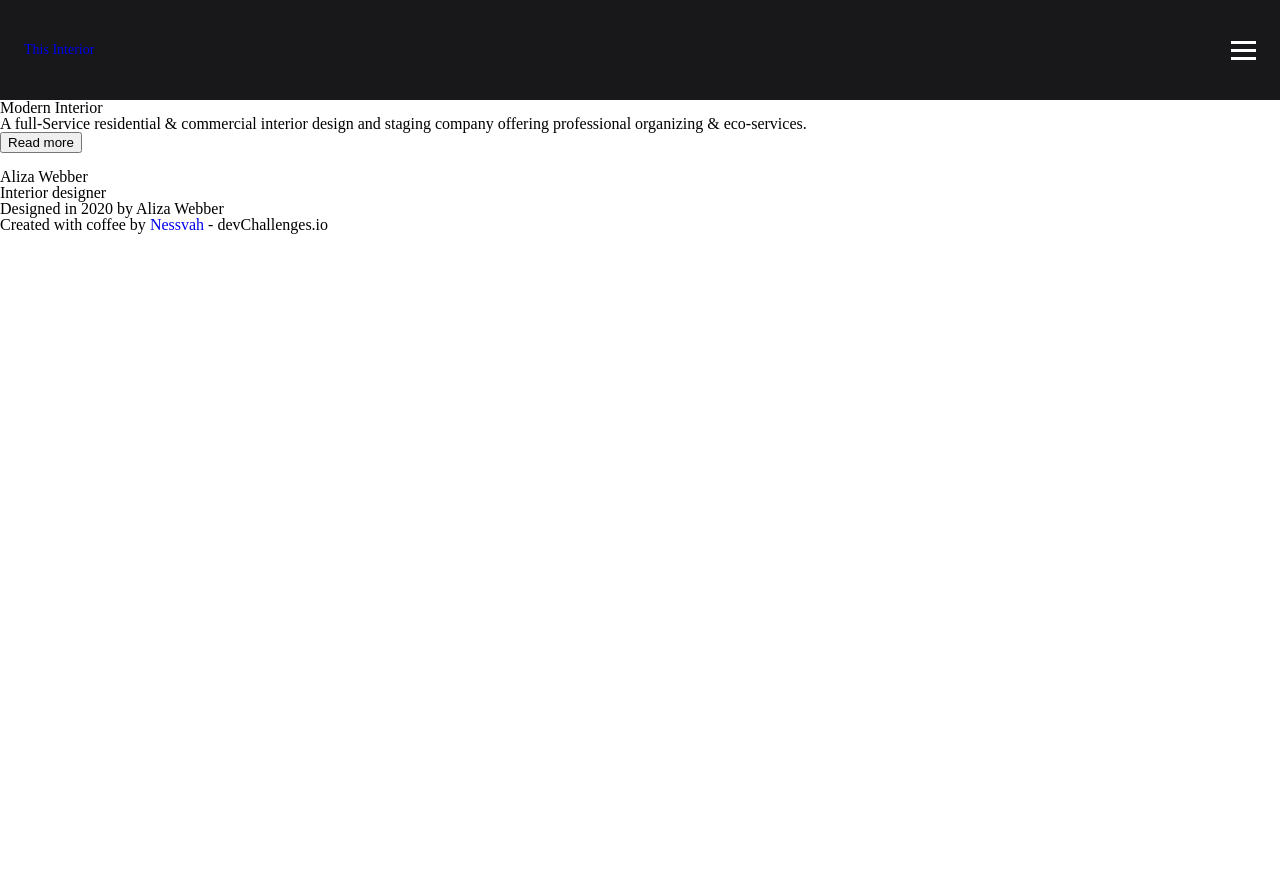
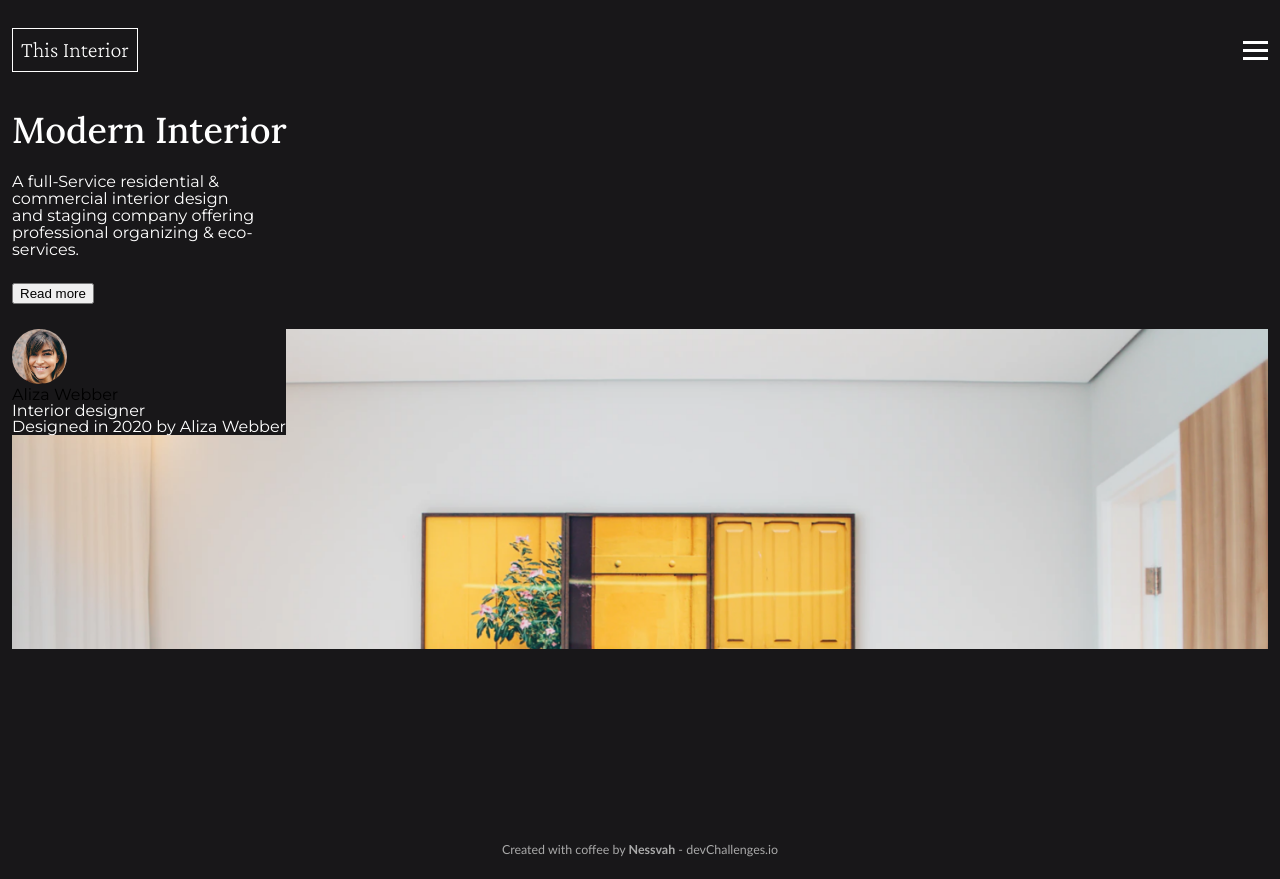
Before and after one commit to Nessvah/Interior-consultant, a plain HTML site: page index.html in a window 1280 px wide. Before the commit the page ends 800 px from the top, so only its background shows below. Drawn offline with nearby package versions, Linux system fonts and the light colour scheme.

Commit message:
add footer

```diff
--- a/index.html
+++ b/index.html
@@ -10,13 +10,16 @@
   </head>
   <body>
     <!--NAVBAR STARTS-->
+    <div class="site-container">
       <header>
         <nav class="navbar">
-        <a href="#" class="logo">This Interior</a>
+          <p class="logo">This Interior</p>
 
           <ul class="nav-menu">
             <li class="nav-item"><a href="#" class="nav-link">Home</a></li>
-          <li class="nav-item"><a href="#" class="nav-link">Collection</a></li>
+            <li class="nav-item">
+              <a href="#" class="nav-link">Collection</a>
+            </li>
             <li class="nav-item"><a href="#" class="nav-link">About</a></li>
             <li class="nav-item"><a href="#" class="nav-link">Contact</a></li>
           </ul>
@@ -31,10 +34,11 @@
 
       <!--NAVBAR ENDS-->
       <!--MAIN CONTENT STARTS-->
+
       <main class="main-container">
         <div class="main-content">
           <h1>Modern Interior</h1>
-        <p>
+          <p class="content-text">
             A full-Service residential & commercial interior design and staging
             company offering professional organizing & eco-services.
           </p>
@@ -44,7 +48,11 @@
           <div class="card">
             <div class="author">
               <picture>
-              <img src="" alt="" />
+                <img
+                  class="profile-pic"
+                  src="./resources/images/photo2.png"
+                  alt=""
+                />
                 <figcaption>Aliza Webber</figcaption>
               </picture>
               <h5>Interior designer</h5>
@@ -64,6 +72,7 @@
           <a href="#">Nessvah</a> - devChallenges.io
         </p>
       </footer>
+    </div>
 
     <script src="./resources/scripts/script.js"></script>
   </body>
--- a/resources/css/reset.css
+++ b/resources/css/reset.css
@@ -52,6 +52,7 @@ body {
 }
 
 img {
+  margin: 0;
   max-width: 100%;
   height: auto;
 }
--- a/resources/css/style.css
+++ b/resources/css/style.css
@@ -1,9 +1,19 @@
 @import url("https://fonts.googleapis.com/css2?family=Crimson+Pro:wght@200&family=Lora:wght@500;700&family=Montserrat:wght@400;500;700&display=swap");
 
 /*GLOBAL SELECTORS*/
+html {
+  background-color: #181719;
+}
+body {
+  font-family: "Montserrat", sans-serif;
+}
 
-body {
-  /*background-color: #181719;*/
+h1,
+h2,
+h5,
+p,
+a {
+  color: #fff;
 }
 
 li {
@@ -22,8 +32,6 @@ a {
   display: flex;
   justify-content: space-between;
   align-items: center;
-  padding: 0 24px;
-  background-color: #181719;
 }
 
 .nav-menu {
@@ -48,7 +56,13 @@ a {
 }
 
 .logo {
-  font-size: 14px;
+  font-size: 1.4rem;
+  font-family: "Crimson Pro", serif;
+  font-weight: 200;
+  color: #fff;
+  border: 1px solid white;
+  line-height: 1.6rem;
+  padding: 8px;
 }
 
 .nav-item {
@@ -88,3 +102,76 @@ a {
   -webkit-transition: all 0.3s ease-in-out;
   background-color: white;
 }
+
+/* MAIN CONTENT STYLE */
+
+h1 {
+  font-family: "Lora", serif;
+  font-weight: 500;
+  font-size: 2.25em;
+  margin: 12px 0 25px;
+}
+
+.content-text {
+  font-weight: 400;
+  line-height: 17px;
+  margin-bottom: 25px;
+  max-width: 250px;
+}
+
+.site-container {
+  margin: auto 12px;
+}
+
+button {
+  margin-bottom: 25px;
+}
+
+.content-right {
+  height: 40vh;
+  position: relative;
+  background-image: url(../images/photo1.png);
+  background-repeat: no-repeat;
+  background-size: cover;
+  margin: 0;
+}
+
+.card {
+  background-color: #181719;
+  position: absolute;
+}
+
+.profile-pic {
+  max-width: 20%;
+  border-radius: 50%;
+}
+
+/* FOOTER */
+footer {
+  min-height: 100px;
+  width: auto;
+  display: flex;
+  justify-content: center;
+  align-items: center;
+  margin-top: 130px;
+}
+
+footer p {
+  font-family: "Trebuchet MS", "Lucida Sans Unicode", "Lucida Grande",
+    "Lucida Sans", Arial, sans-serif;
+  font-size: 0.778em;
+  margin: 0 auto;
+  max-width: 90%;
+  color: #a9a9a9;
+  height: 50px;
+  padding-top: 40px;
+}
+
+a {
+  color: #a9a9a9;
+  font-weight: 700;
+}
+
+a:active {
+  color: red;
+}
```
Lines whose indentation alone changed are shown as unchanged.
